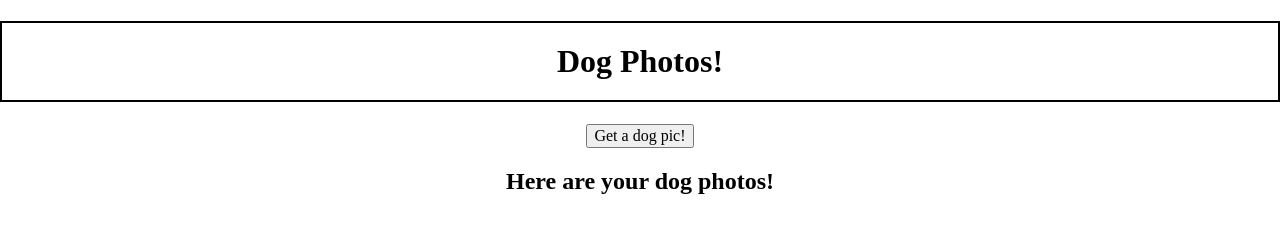
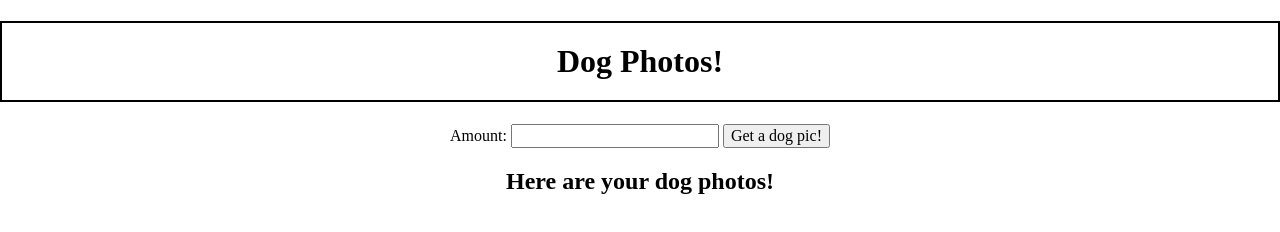
Before and after one commit to brandonrupert94/DogAPI, a plain HTML site: page index.html in a window 1280 px wide. Drawn offline with nearby package versions, Linux system fonts and the light colour scheme.

Commit message:
added amount input in form html

```diff
--- a/index.html
+++ b/index.html
@@ -12,6 +12,8 @@
     <h1>Dog Photos!</h1>
     <main>
         <form>
+            <label for="amount">Amount:</label>
+            <input type="text" name="amount" value="" id="amount" >
             <input type="submit" value="Get a dog pic!">
         </form>
         <div class="results hidden">
```
